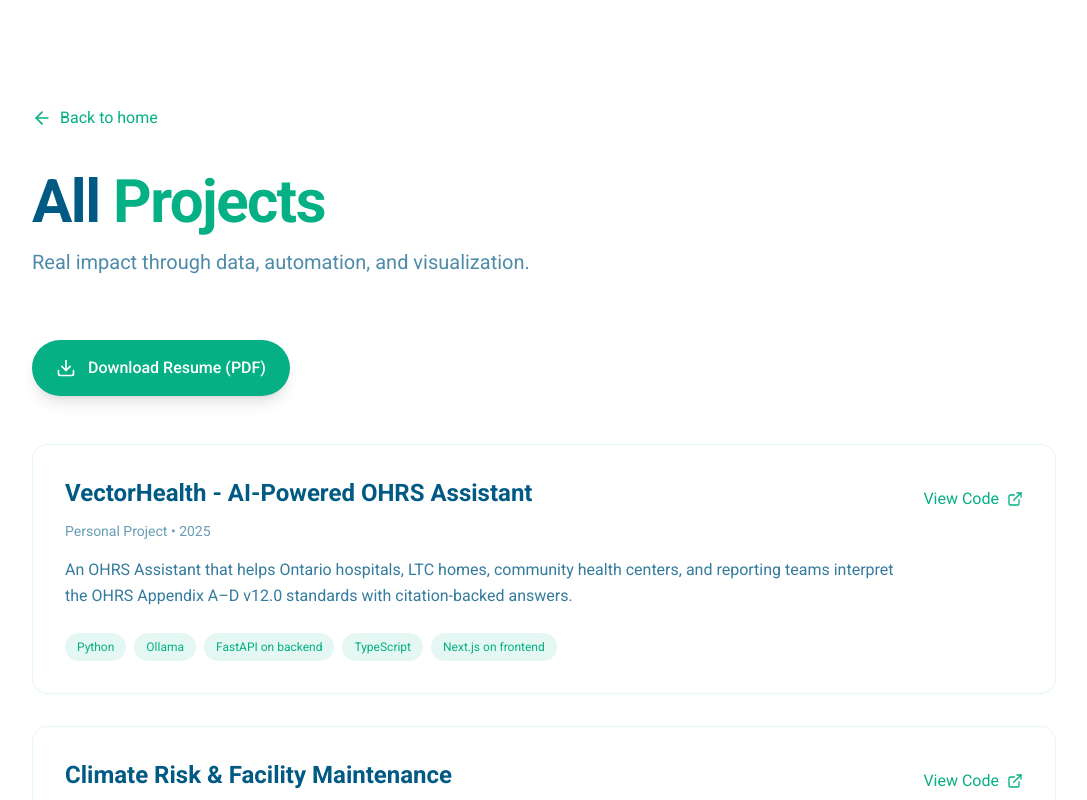
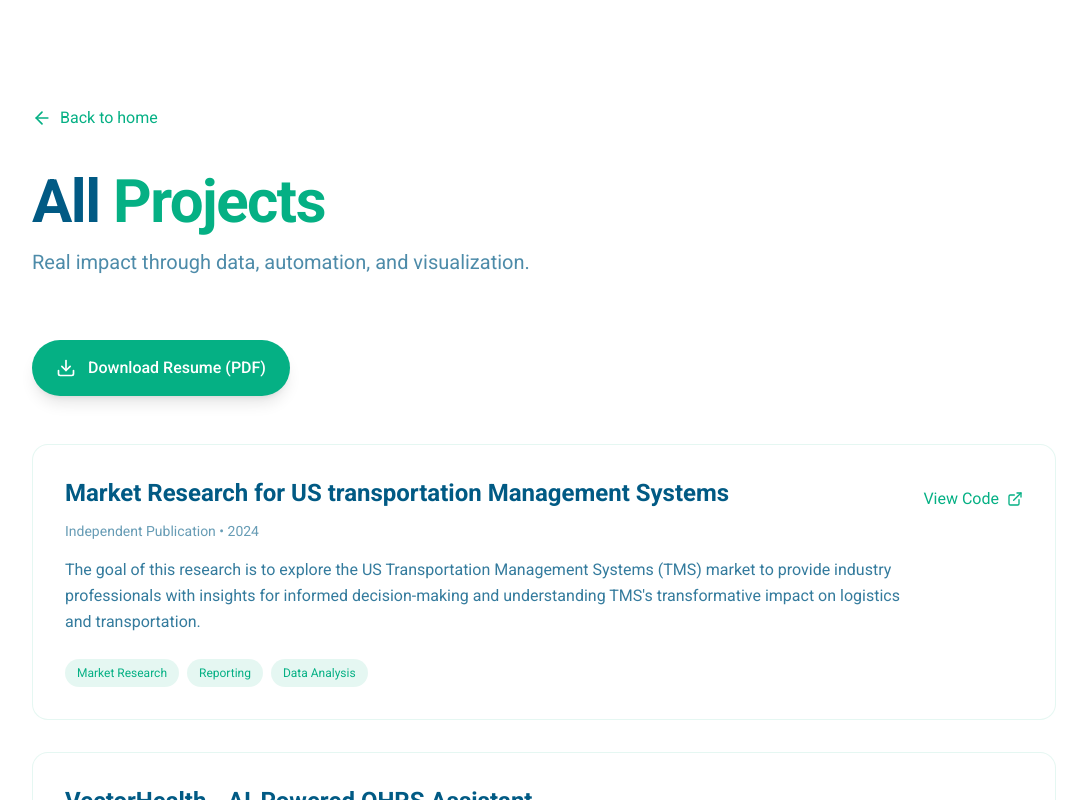
Before and after one commit to raphaelbdias/portfolio, a Next.js app: page /projects in a window 1280 px wide. Shown: the top 800 px of the page, without its empty margins (96-1183 px from the left). Built offline with nearby package versions, Linux system fonts and the light colour scheme.

Commit message:
added a research project

```diff
--- a/app/projects/page.tsx
+++ b/app/projects/page.tsx
@@ -3,6 +3,15 @@ import { ArrowLeft, ExternalLink, Github, Download } from "lucide-react";
 import Link from "next/link";
 
 const projects = [
+    {
+    title: "Market Research for US transportation Management Systems",
+    company: "Independent Publication",
+    period: "2024",
+    description:
+      "The goal of this research is to explore the US Transportation Management Systems (TMS) market to provide industry professionals with insights for informed decision-making and understanding TMS's transformative impact on logistics and transportation.",
+    stack: ["Market Research", "Reporting", "Data Analysis"],
+    link: "/TMS US Report v6.pdf",
+  },
   {
     title: "VectorHealth - AI-Powered OHRS Assistant",
     company: "Personal Project",
```
Also changed, not shown: 1 other file (tests, documents, lock files or other folders).
